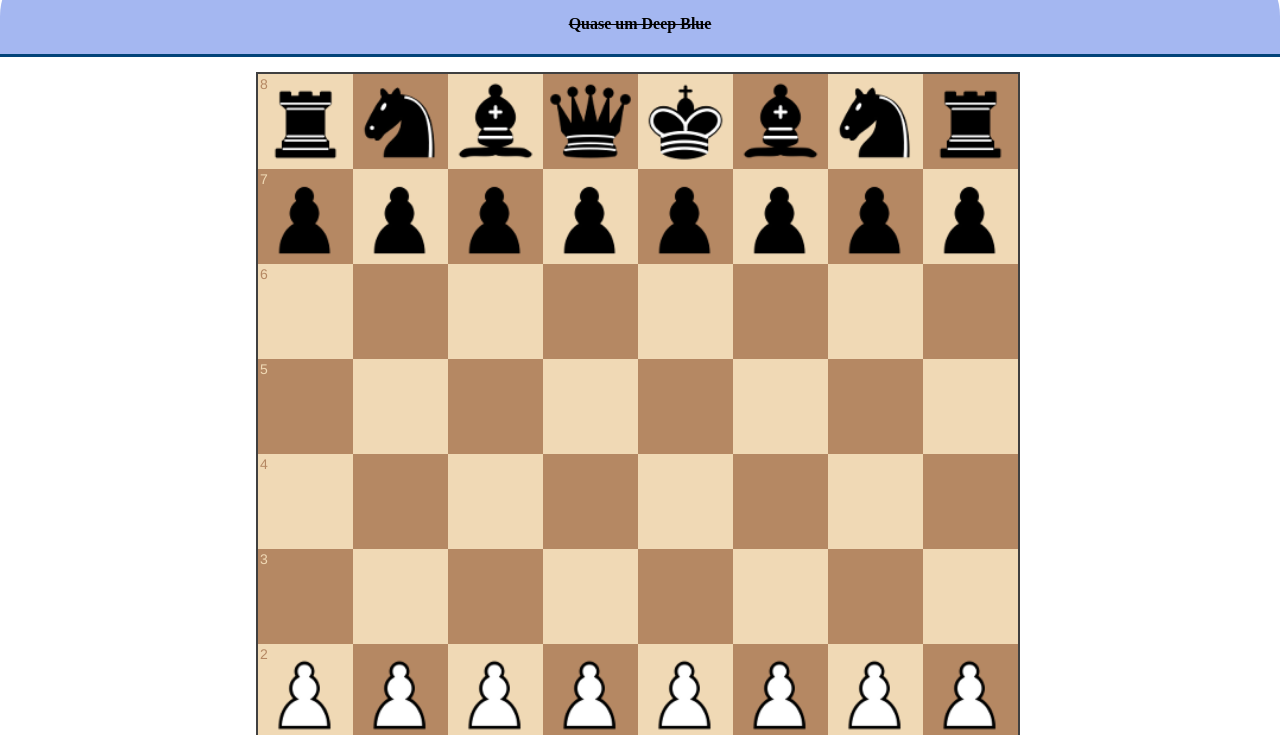
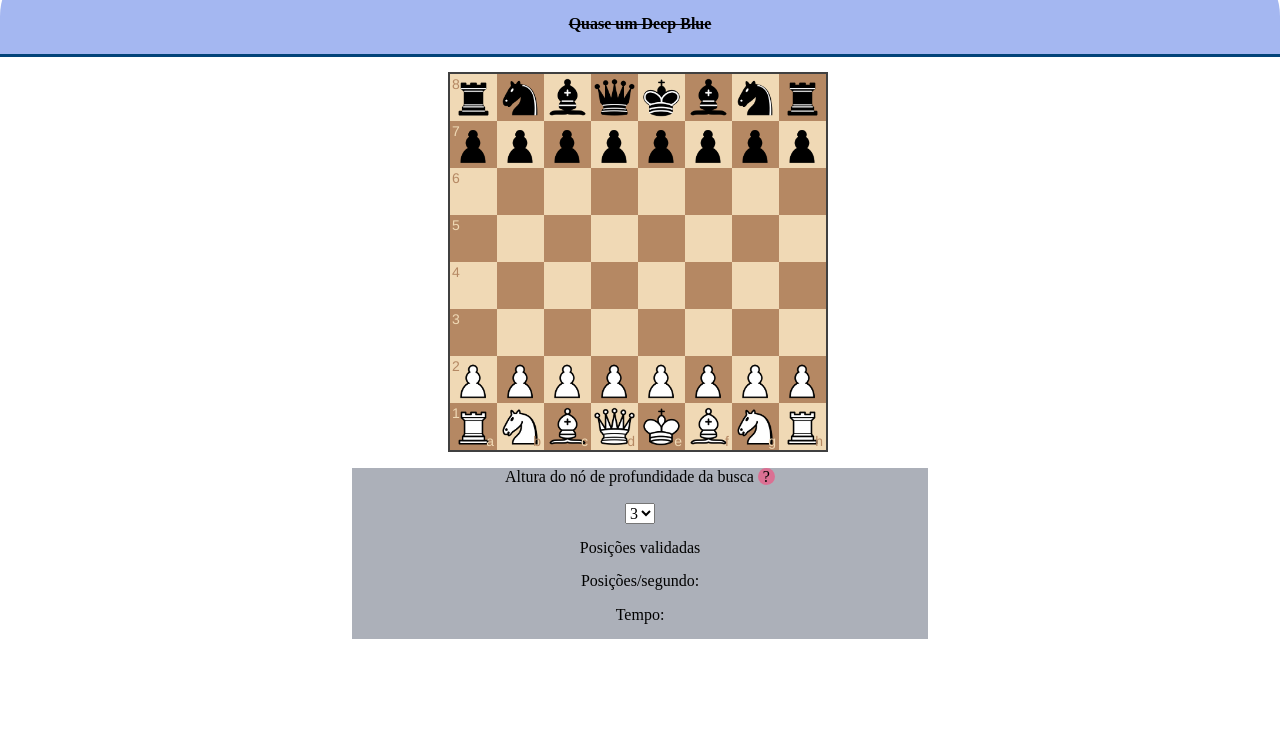
Before and after one commit to GuilhermeTerriaga/AI-with-Chess, a website: page index.html in a window 1280 px wide. Shown: the part 65-800 px from the top of the page. Drawn offline with Linux system fonts and the light colour scheme; a small style sheet from the web is missing.

Commit message:
bu fixes

```diff
--- a/css/style.css
+++ b/css/style.css
@@ -56,13 +56,13 @@
 }
 
 .board {
-    width: 60%;
+    width: 30%;
     margin: auto;
 }
 
 .info {
     background-color: rgba(14, 24, 51, 0.342);
-    width: 60%;
+    width: 45%;
     margin: auto;
     text-align: center;
 }
```
